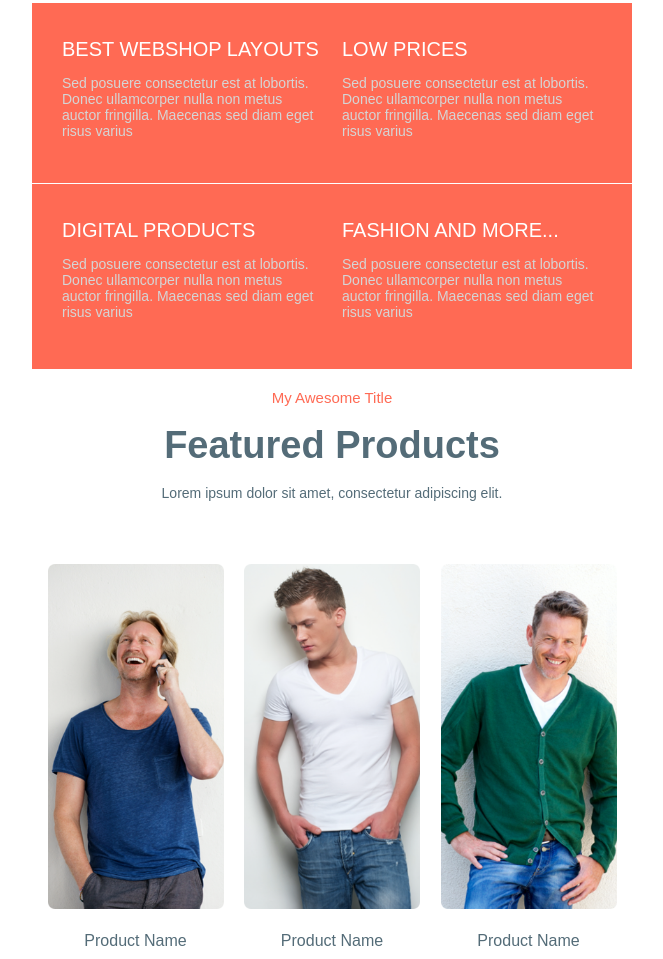
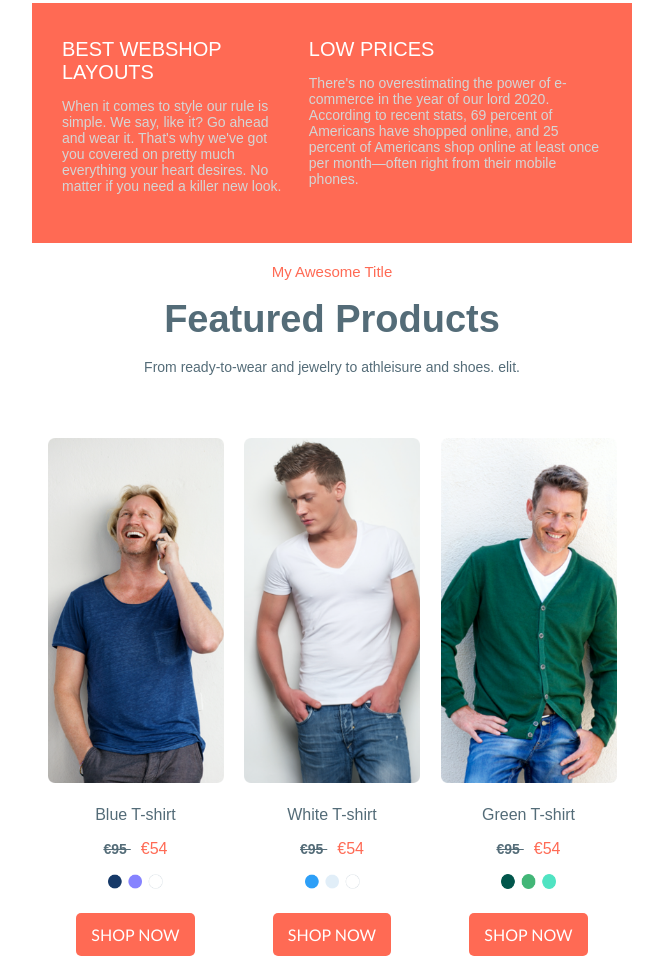
Before and after one commit to rurangwaluc/Still-Shopping-Transactional, a plain HTML site: page index.html in a window 1280 px wide. Shown: the part 2307-3266 px from the top of the page, without its empty margins (308-971 px from the left). Drawn offline with Linux system fonts and the light colour scheme.

Commit message:
update commit

```diff
--- a/index.html
+++ b/index.html
@@ -522,8 +522,10 @@
           <div class="featured" style="text-align: center; ">
             <span style="font-size: 15px; color: #FF6A54;">Fashion Collection</span> <br><br>
             <strong style=" color: #546C78;">Featured Categories</strong> <br><br>
-            <span style="font-size: 14px; color: #546C78;">Lorem ipsum dolor sit amet, consectetur adipiscing
-              elit.</span> <br><br>
+            <span style="font-size: 14px; color: #546C78;">Show us what you're loving and
+              how you're wearing it.
+
+            </span> <br><br>
           </div>
           <div class="three_column columns" style="display: flex; justify-content: space-evenly; ">
 
@@ -551,27 +553,18 @@
           <div class="description" style="margin-top: 20px;">
             <div class="description_item">
               <span>BEST WEBSHOP LAYOUTS</span>
-              <p style="font-size: 14px; color: #D5D5D5;">Sed posuere consectetur est at lobortis. Donec ullamcorper
-                nulla non metus auctor fringilla. Maecenas sed diam eget risus varius</p>
+              <p style="font-size: 14px; color: #D5D5D5;">When it comes to style our rule is simple. We say, like it? Go
+                ahead and wear it. That's why we've got you covered on pretty much everything your heart desires. No
+                matter if you need a killer new look.</p>
             </div>
             <div class="description_item">
               <span>LOW PRICES</span>
-              <p style="font-size: 14px; color: #D5D5D5;">Sed posuere consectetur est at lobortis. Donec ullamcorper
-                nulla non metus auctor fringilla. Maecenas sed diam eget risus varius</p>
+              <p style="font-size: 14px; color: #D5D5D5;">There's no overestimating the power of e-commerce in the year
+                of our lord 2020. According to recent stats, 69 percent of Americans have shopped online, and 25 percent
+                of Americans shop online at least once per month—often right from their mobile phones.</p>
             </div>
           </div>
-          <div class="description" style="margin-top: -5px; border-top: #ffffff 1px solid;">
-            <div class="description_item">
-              <span>DIGITAL PRODUCTS</span>
-              <p style="font-size: 14px; color: #D5D5D5;">Sed posuere consectetur est at lobortis. Donec ullamcorper
-                nulla non metus auctor fringilla. Maecenas sed diam eget risus varius</p>
-            </div>
-            <div class="description_item">
-              <span>FASHION AND MORE...</span>
-              <p style="font-size: 14px; color: #D5D5D5;">Sed posuere consectetur est at lobortis. Donec ullamcorper
-                nulla non metus auctor fringilla. Maecenas sed diam eget risus varius</p>
-            </div>
-          </div>
+
         </td>
       </tr>
 
@@ -583,14 +576,16 @@
           <div class="featured" style="text-align: center; ">
             <span style="font-size: 15px; color: #FF6A54;">My Awesome Title</span> <br><br>
             <strong style=" color: #546C78;">Featured Products</strong> <br><br>
-            <span style="font-size: 14px; color: #546C78;">Lorem ipsum dolor sit amet, consectetur adipiscing
+            <span style="font-size: 14px; color: #546C78;">From ready-to-wear and jewelry to athleisure and shoes.
+
+
               elit.</span> <br><br>
           </div>
           <div class="three_column columns" style="display: flex; justify-content: space-evenly; text-align: center;">
 
             <div>
               <img class="big_img_3" src="images/Left_Image.png" alt="Big"> <br> <br>
-              <span style=" font-size: 16px; color: #546C78;">Product Name</span> <br>
+              <span style=" font-size: 16px; color: #546C78;">Blue T-shirt</span> <br>
               <p>
 
                 <strong style="font-size: 14px; color: #546C78; text-decoration: line-through;">€95 </strong>
@@ -601,7 +596,7 @@
             </div>
             <div>
               <img class="big_img_3" src="images/Middle_image_12.png" alt="Big"><br> <br>
-              <span style=" font-size: 16px; color: #546C78;">Product Name</span> <br>
+              <span style=" font-size: 16px; color: #546C78;">White T-shirt</span> <br>
               <p>
 
                 <strong style="font-size: 14px; color: #546C78; text-decoration: line-through;">€95 </strong>
@@ -612,7 +607,7 @@
             </div>
             <div>
               <img class="big_img_3" src="images/right_image_1.png" alt="Big"><br> <br>
-              <span style=" font-size: 16px; color: #546C78;">Product Name</span> <br>
+              <span style=" font-size: 16px; color: #546C78;">Green T-shirt</span> <br>
               <p>
 
                 <strong style="font-size: 14px; color: #546C78; text-decoration: line-through;">€95 </strong>
@@ -643,8 +638,10 @@
                 Stay up-to-date with current activities and future events by following us
                 on your favorite social media channels.</p> <br>
               <div>
-                <a href="#"><img src="images/facebook@2x.png" alt="" width="32" height="32" style="padding-left: 9px;"></a>
-                <a href="#"><img src="images/twitter@2x.png" alt="" width="32" height="32" style="padding-left: 9px;"></a>
+                <a href="#"><img src="images/facebook@2x.png" alt="" width="32" height="32"
+                    style="padding-left: 9px;"></a>
+                <a href="#"><img src="images/twitter@2x.png" alt="" width="32" height="32"
+                    style="padding-left: 9px;"></a>
                 <a href="#"><img src="images/instagram@2x.png" alt="" width="32" height="32"
                     style="padding-left: 9px;"></a>
                 <a href="#"><img src="images/pinterest@2x.png" alt="" width="32" height="32"
```
